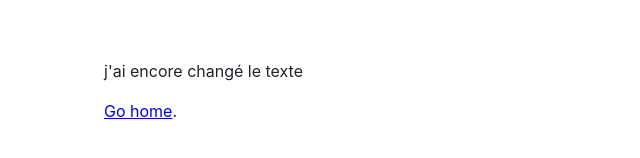
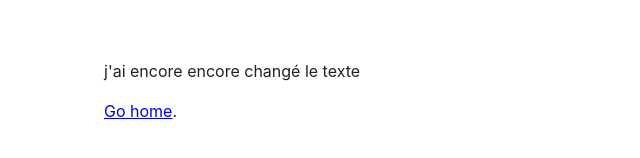
Before and after one commit to claireprvst/test_devop2, a Gatsby site: page /about in a window 1280 px wide. Shown: the part 146-304 px from the top of the page, 0-640 px from the left. Built offline with nearby package versions, Linux system fonts and the light colour scheme; Gatsby itself is replaced by a stand-in of ours.

Commit message:
change text (2)

```diff
--- a/src/pages/about.js
+++ b/src/pages/about.js
@@ -32,7 +32,7 @@ const aboutPage = () => {
             <h1 style={headingStyles}>Test</h1>
             <p style={paragraphStyles}>
 
-                j'ai encore changé le texte
+                j'ai encore encore changé le texte
                 <br />
                 <br />
                 <Link to="/">Go home</Link>.
```
